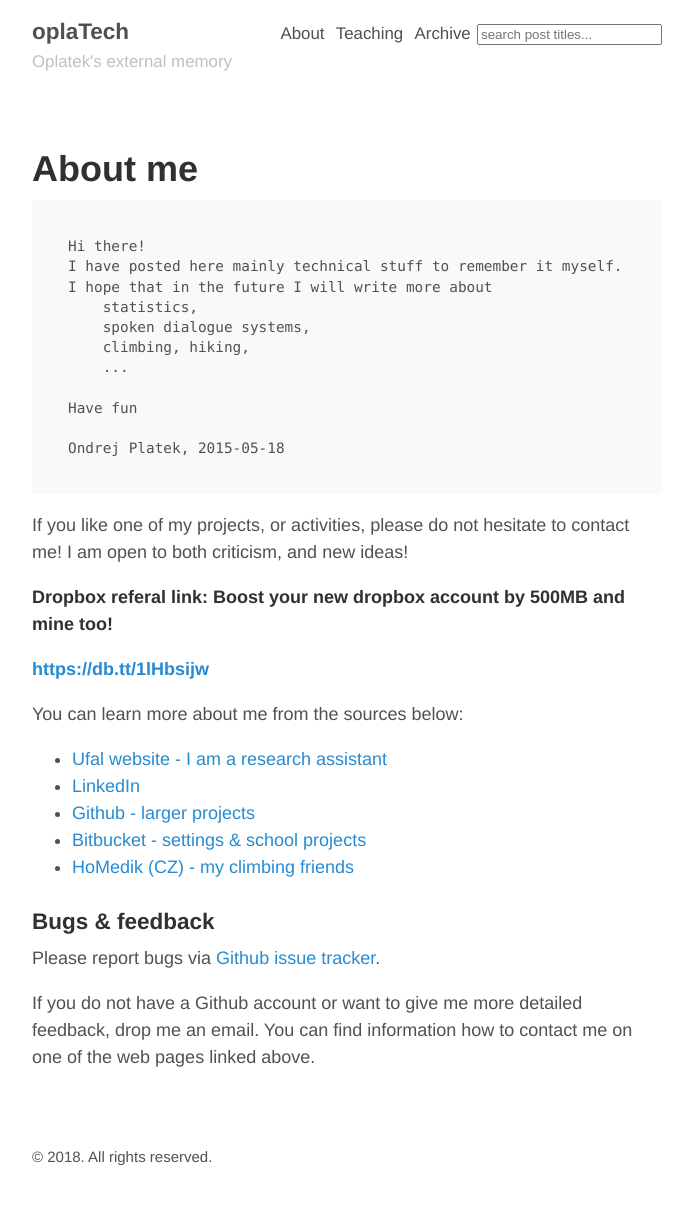
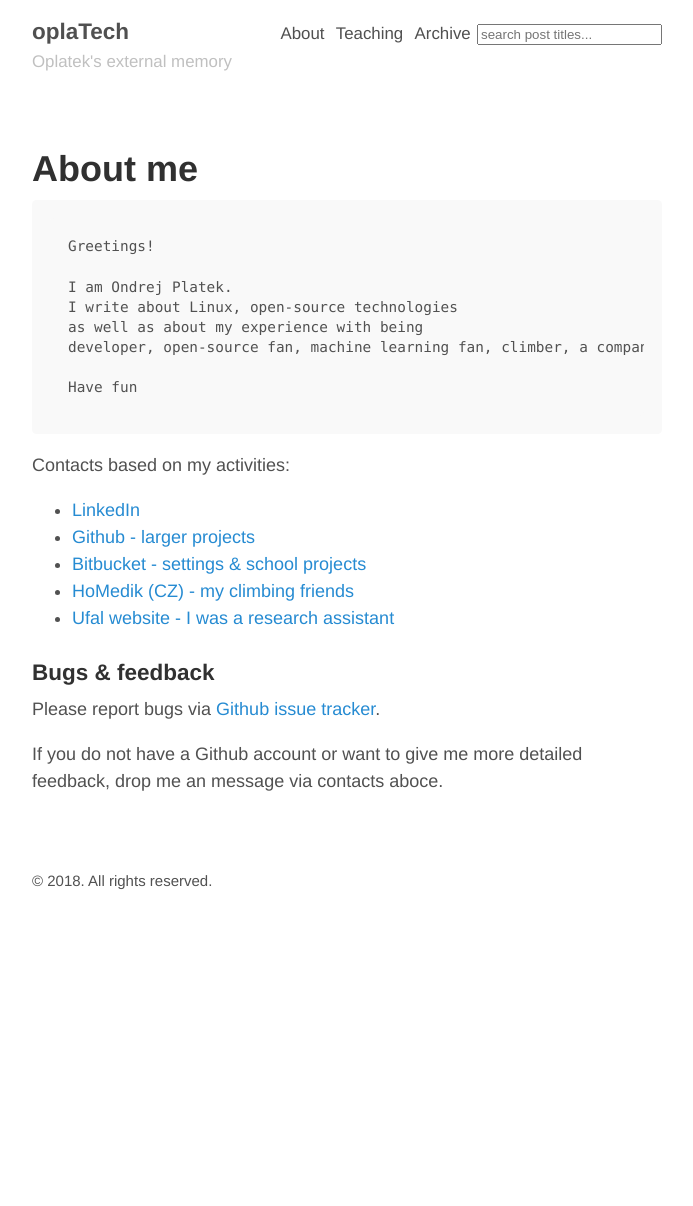
Before and after one commit to oplatek/oplatek.github.io, a Jekyll site: the page built from about.md, in a window 1280 px wide. Shown: the whole page, without its empty margins (293-986 px from the left). Built offline with Jekyll 4.4.1, drawn with Linux system fonts in a browser that asks for light colours; after the commit the page ends 930 px from its top, so only the background shows below that.

Commit message:
update about page

```diff
--- a/about.md
+++ b/about.md
@@ -3,36 +3,26 @@ layout: page
 title: About me
 ---
 
-    Hi there!
-    I have posted here mainly technical stuff to remember it myself.
-    I hope that in the future I will write more about
-        statistics,
-        spoken dialogue systems,
-        climbing, hiking,
-        ...
+    Greetings!
+
+    I am Ondrej Platek.
+    I write about Linux, open-source technologies
+    as well as about my experience with being
+    developer, open-source fan, machine learning fan, climber, a company founder and father.
 
     Have fun
 
-    Ondrej Platek, 2015-05-18
 
-If you like one of my projects, or activities, please do not hesitate to contact me!
-I am open to both criticism, and new ideas!
+Contacts based on my activities:
 
-**Dropbox referal link: Boost your new dropbox account by 500MB and mine too!**
-
-**[https://db.tt/1lHbsijw](https://db.tt/1lHbsijw)**
-
-You can learn more about me from the sources below:
-
-* [Ufal website - I am a research assistant](https://ufal.mff.cuni.cz/ondrej-platek)
 * [LinkedIn](https://cz.linkedin.com/in/ondrejplatek)
 * [Github - larger projects](https://github.com/oplatek/)
 * [Bitbucket - settings & school projects](https://bitbucket.org/oplatek)
 * [HoMedik (CZ) - my climbing friends](http://www.homedik.cz)
+* [Ufal website - I was a research assistant](https://ufal.mff.cuni.cz/ondrej-platek)
 
 
 ### Bugs & feedback
 Please report bugs via [Github issue tracker](https://github.com/oplatek/oplatek.github.io/issues/new).
 
-If you do not have a Github account or want to give me more detailed feedback, drop me an email.
-You can find information how to contact me on one of the web pages linked above.
+If you do not have a Github account or want to give me more detailed feedback, drop me an message via contacts aboce.
```
